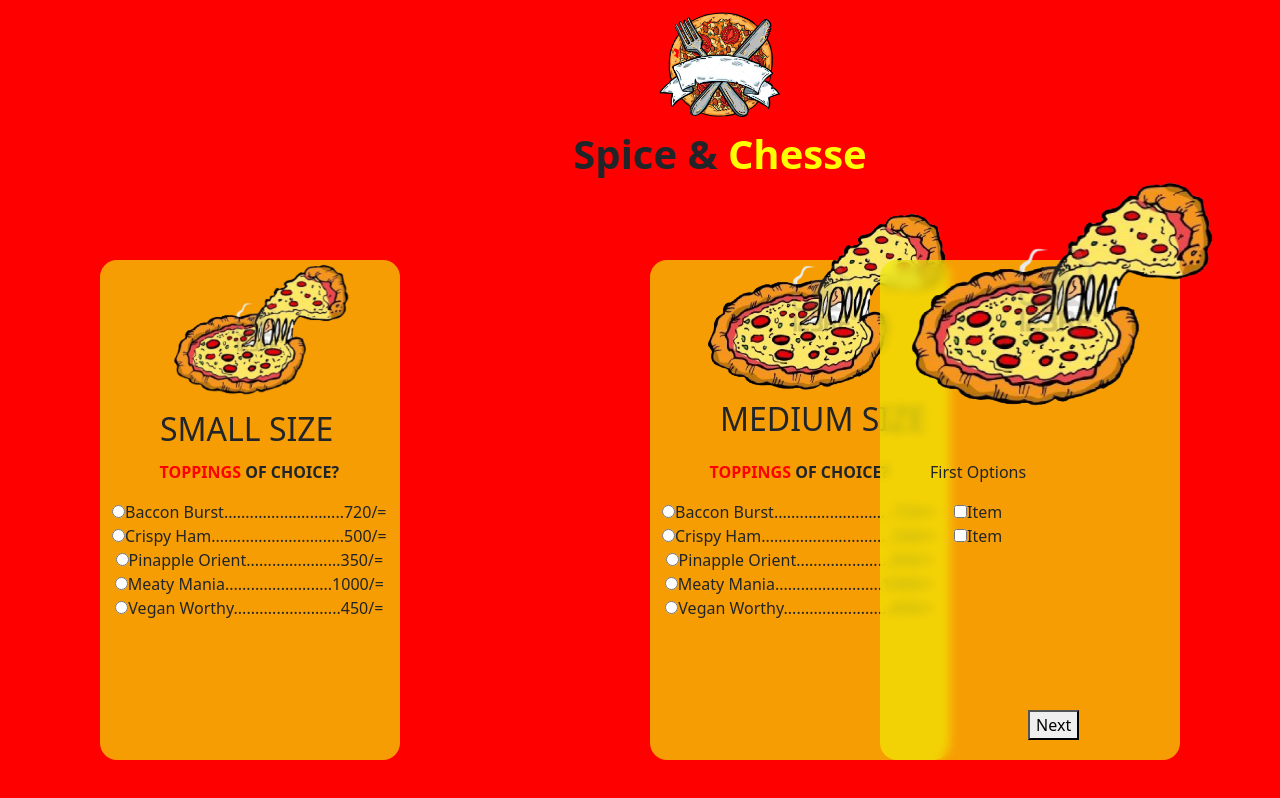
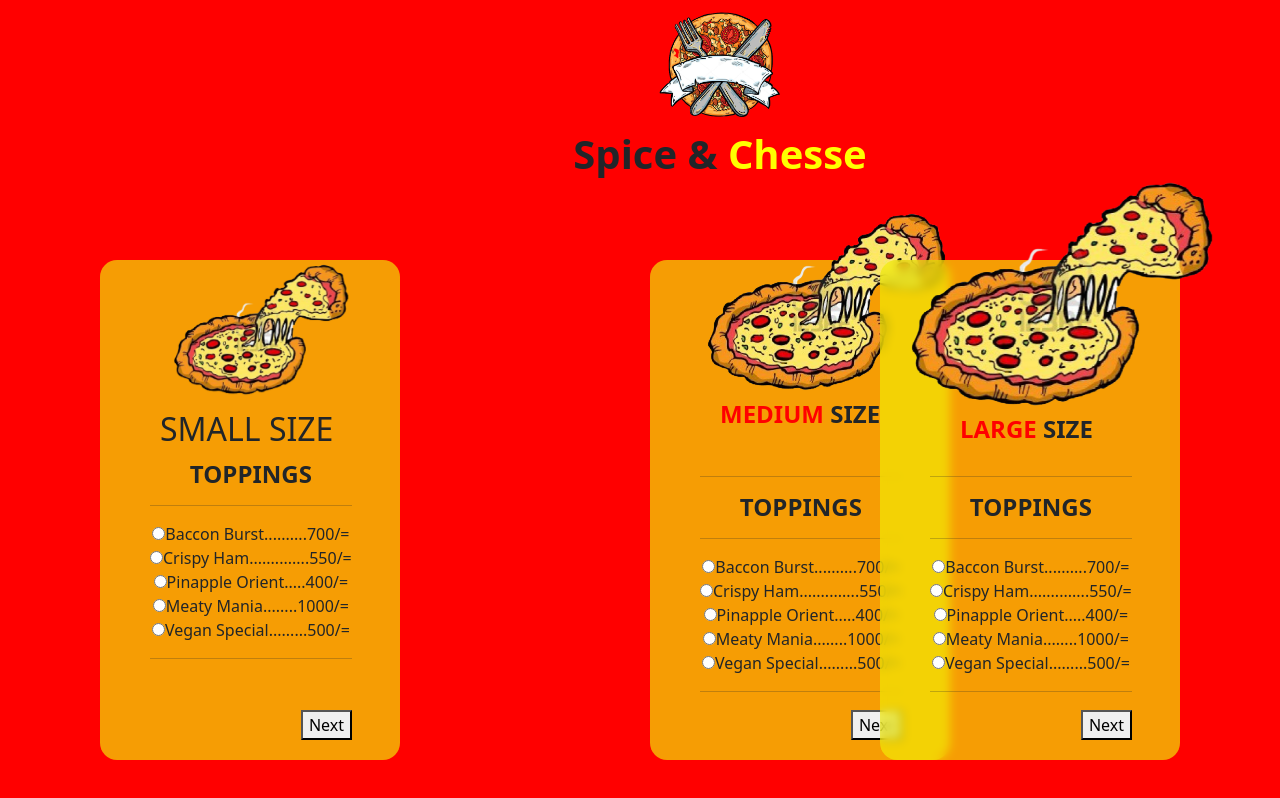
Before and after one commit to Lord-Nthiga/Spice-Cheese, a plain HTML site: page index.html in a window 1280 px wide. Drawn offline with Linux system fonts and the light colour scheme.

Commit message:
polishing project

```diff
--- a/index.html
+++ b/index.html
@@ -27,44 +27,101 @@
 
         <div id="small" class="container">
             <h2 id="smallS" >SMALL SIZE</h2><br>
-            <form class="toppings" >
-                <p><strong><span style="color: red;" >TOPPINGS</span> OF CHOICE?</strong></p>
-                <input type="radio"><label>Baccon Burst............................720/=</label><br>
-                <input type="radio" id="Crispy Ham"><label>Crispy Ham...............................500/=</label><br>
-                <input type="radio" id="PinnapleOrientt"><label>Pinapple Orient......................350/=</label><br>
-                <input type="radio" id="PinnapleOrientt"><label>Meaty Mania.........................1000/=</label><br>
-                <input type="radio" id="PinnapleOrientt"><label>Vegan Worthy.........................450/=</label><br>
-            </form>
+            <div class="content-holder">
+                <div class="content" id="content-1" style="display: block;">
+                    <h4><strong>TOPPINGS</strong></h4><hr>
+                    <input type="radio" />Baccon Burst..........700/= <br>
+                    <input type="radio" />Crispy Ham..............550/=<br>
+                    <input type="radio" />Pinapple Orient.....400/=<br>
+                    <input type="radio" />Meaty Mania........1000/=<br>
+                    <input type="radio" />Vegan Special.........500/=<br><hr>
+                </div>
+                <div class="content" id="content-2">
+                    <h4><strong>CRUST SELECT</strong></h4>
+                    <input type="radio" />Crispy<br>
+                    <input type="radio" />Stuffed<br>
+                    <input type="radio" />Glutten Free<br>
+                    <input type="radio" />Hawaian Fill<br>
+                </div>
+                <div class="content" id="content-3">
+                    <p>Third Options</p>
+                    <input type="checkbox" />Item <br />
+                    <input type="checkbox" />Item
+                </div>
+                <button type="button" class="back">Back</button>
+                <button type="button" class="next">Next</button>
+            </div>
+            <div class="end">
+                <p>Congratulation! You are done!</p>
+                <button type="button" class="edit-previous">Edit Previous Options</button>
+            </div>
         </div>
         <img id="sm"  src="assets/pizzasize.png" alt="" width="220px" >
 
 
+
+
         <div id="medium" class="container">
-            <h2 id="mediumS" >MEDIUM SIZE</h2>
-            <form class="toppings" >
-                <p><strong><span style="color: red;" >TOPPINGS</span> OF CHOICE?</strong></p>
-                <input type="radio"><label>Baccon Burst............................720/=</label><br>
-                <input type="radio" id="Crispy Ham"><label>Crispy Ham...............................500/=</label><br>
-                <input type="radio" id="PinnapleOrientt"><label>Pinapple Orient......................350/=</label><br>
-                <input type="radio" id="PinnapleOrientt"><label>Meaty Mania.........................1000/=</label><br>
-                <input type="radio" id="PinnapleOrientt"><label>Vegan Worthy.........................450/=</label><br>
-            </form>
+            <h4 id="mediumS" ><strong><span style="color: red;" >MEDIUM</span> SIZE</strong></h4>
+            <div class="content-holder">
+                <div class="content" id="content-1" style="display: block;"><hr>
+                    <h4><strong>TOPPINGS</strong></h4><hr>
+                    <input type="radio" />Baccon Burst..........700/= <br>
+                    <input type="radio" />Crispy Ham..............550/=<br>
+                    <input type="radio" />Pinapple Orient.....400/=<br>
+                    <input type="radio" />Meaty Mania........1000/=<br>
+                    <input type="radio" />Vegan Special.........500/=<br><hr>
+                </div>
+                <div class="content" id="content-2">
+                    <h4><strong>CRUST SELECT</strong></h4>
+                    <input type="radio" />Crispy<br>
+                    <input type="radio" />Stuffed<br>
+                    <input type="radio" />Glutten Free<br>
+                    <input type="radio" />Hawaian Fill<br>
+                </div>
+                <div class="content" id="content-3">
+                    <p>Third Options</p>
+                    <input type="checkbox" />Item <br />
+                    <input type="checkbox" />Item
+                </div>
+                <button type="button" class="back">Back</button>
+                <button type="button" class="next">Next</button>
+            </div>
+            <div class="end">
+                <p>Congratulation! You are done!</p>
+                <button type="button" class="edit-previous">Edit Previous Options</button>
+            </div>
+
+
         </div>
         <img id="md"  src="assets/pizzasize.png" alt="" width="300px" >
 
 
 
+
+
+
+
+
+
+
         <div id="large" class="container">
-            <div class="content-holder">
+            <h4 id="largeS" ><strong><span style="color: red;" >LARGE</span> SIZE</strong></h4>
+            <div class="content-holder"><hr>
                 <div class="content" id="content-1" style="display: block;">
-                    <p>First Options</p>
-                    <input type="checkbox" />Item <br />
-                    <input type="checkbox" />Item
+                    <h4><strong>TOPPINGS</strong></h4><hr>
+                    <input type="radio" />Baccon Burst..........700/= <br>
+                    <input type="radio" />Crispy Ham..............550/=<br>
+                    <input type="radio" />Pinapple Orient.....400/=<br>
+                    <input type="radio" />Meaty Mania........1000/=<br>
+                    <input type="radio" />Vegan Special.........500/=<br><hr>
                 </div>
                 <div class="content" id="content-2">
-                    <p>Second Options</p>
-                    <input type="checkbox" />Item <br />
-                    <input type="checkbox" />Item
+                    <h4><strong>CRUST SELECT</strong></h4>
+                    <input type="radio" />Crispy<br>
+                    <input type="radio" />Stuffed<br>
+                    <input type="radio" />Glutten Free<br>
+                    <input type="radio" />Hawaian Fill<br>
                 </div>
                 <div class="content" id="content-3">
                     <p>Third Options</p>
```
